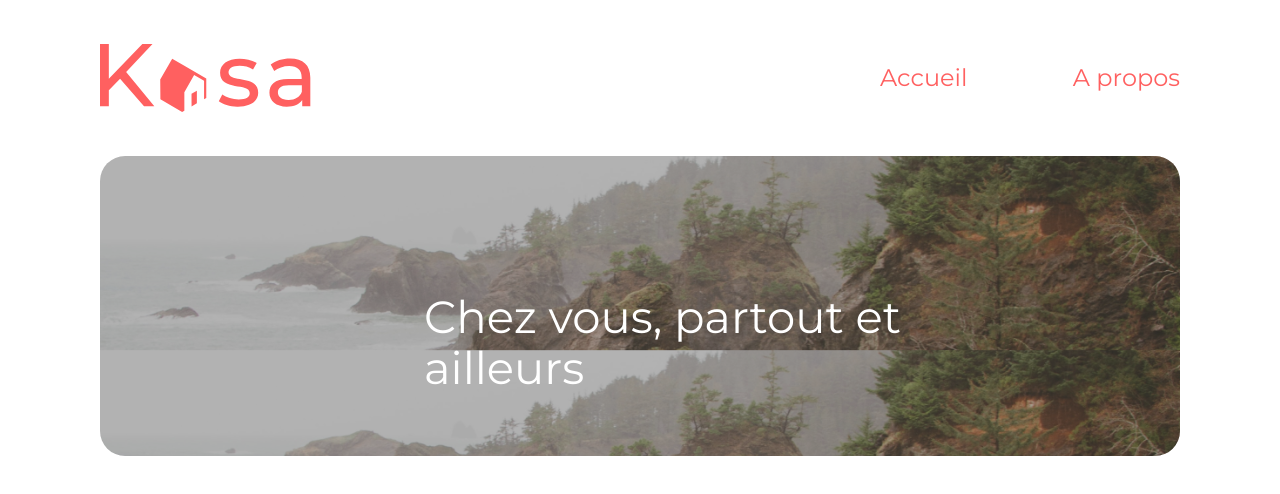
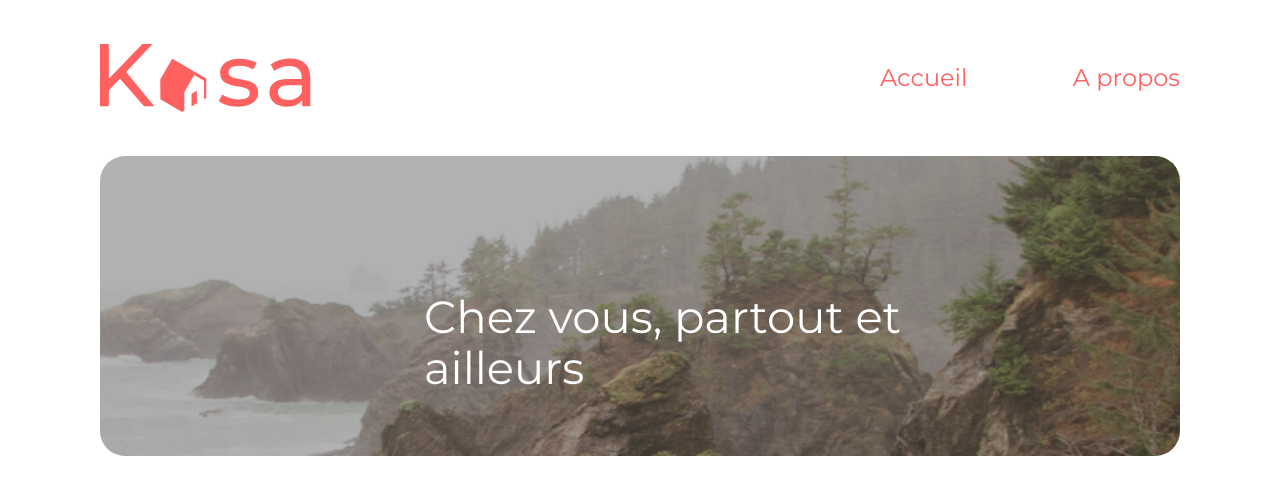
Before and after one commit to loumorganrene/Kasa, a React (Create React App) app: page / in a window 1280 px wide. Shown: the top 494 px of the page. Built offline with nearby package versions, Linux system fonts and the light colour scheme.

Commit message:
Banner components

```diff
--- a/src/pages/Home/index.jsx
+++ b/src/pages/Home/index.jsx
@@ -1,20 +1,19 @@
 import Header from '../../components/Header'
 import Banner from '../../components/Banner'
-// import HeroImg from '../../assets/home_hero_img_d.png'
+import HeroImg from '../../assets/home_hero_img_d.png'
 
 function Home() {
     return (
         <div>
             <Header />
             <Banner>
-                <div className="home_hero_img" />
+                <img className='home_hero_img'
+                    src={HeroImg}
+                    alt="Home Hero"
+                />
                 <div className="transparent">
                     <h1>Chez vous, partout et ailleurs</h1>
                 </div>
-                {/* <img className='home_hero_img'
-                    src={HeroImg}
-                    alt="Home Hero"
-                /> */}
             </Banner>
         </div>
     )
--- a/src/styles/Banner.css
+++ b/src/styles/Banner.css
@@ -6,11 +6,10 @@
 
 .home_hero_img {
     position: absolute;
-    background-image: url('../assets/home_hero_img_d.png');
-    background-size: 100%;
     width: 100%;
     height: 100%;
     border-radius: 25px;
+    object-fit: cover;
 }
 
 .transparent {
```
